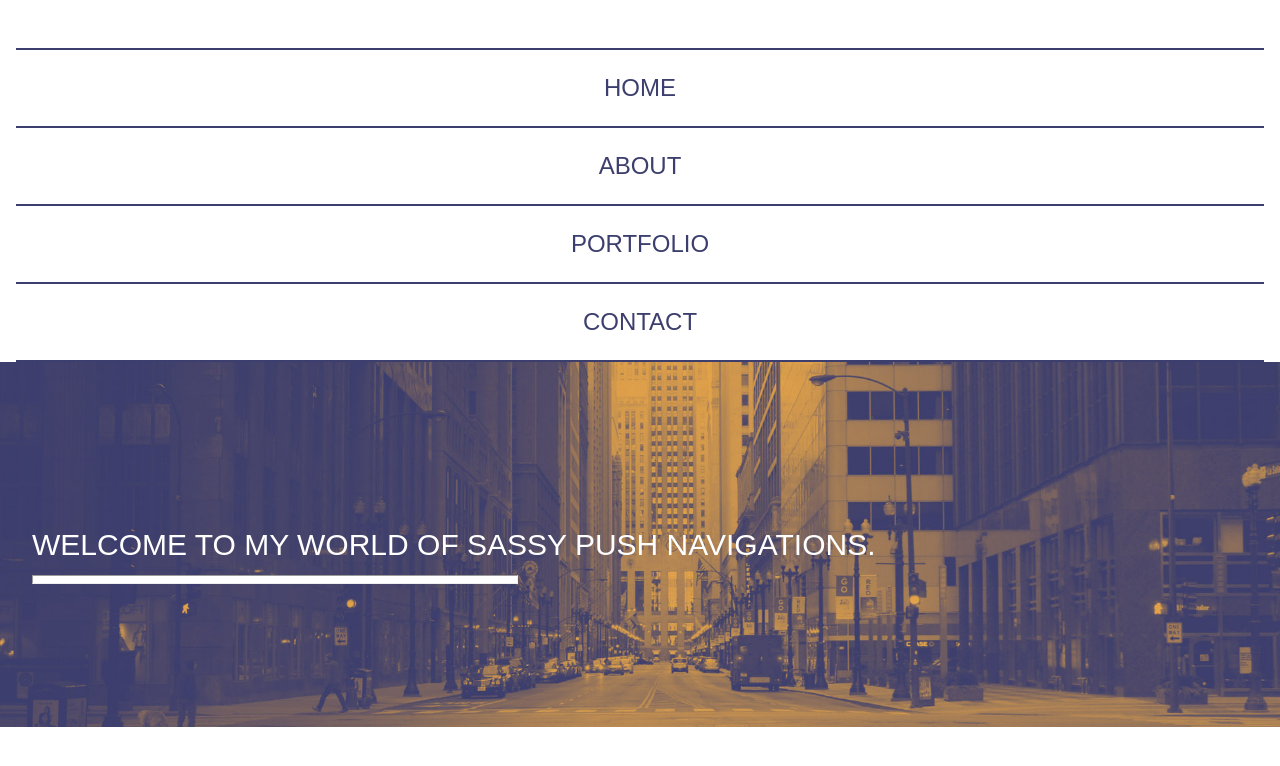
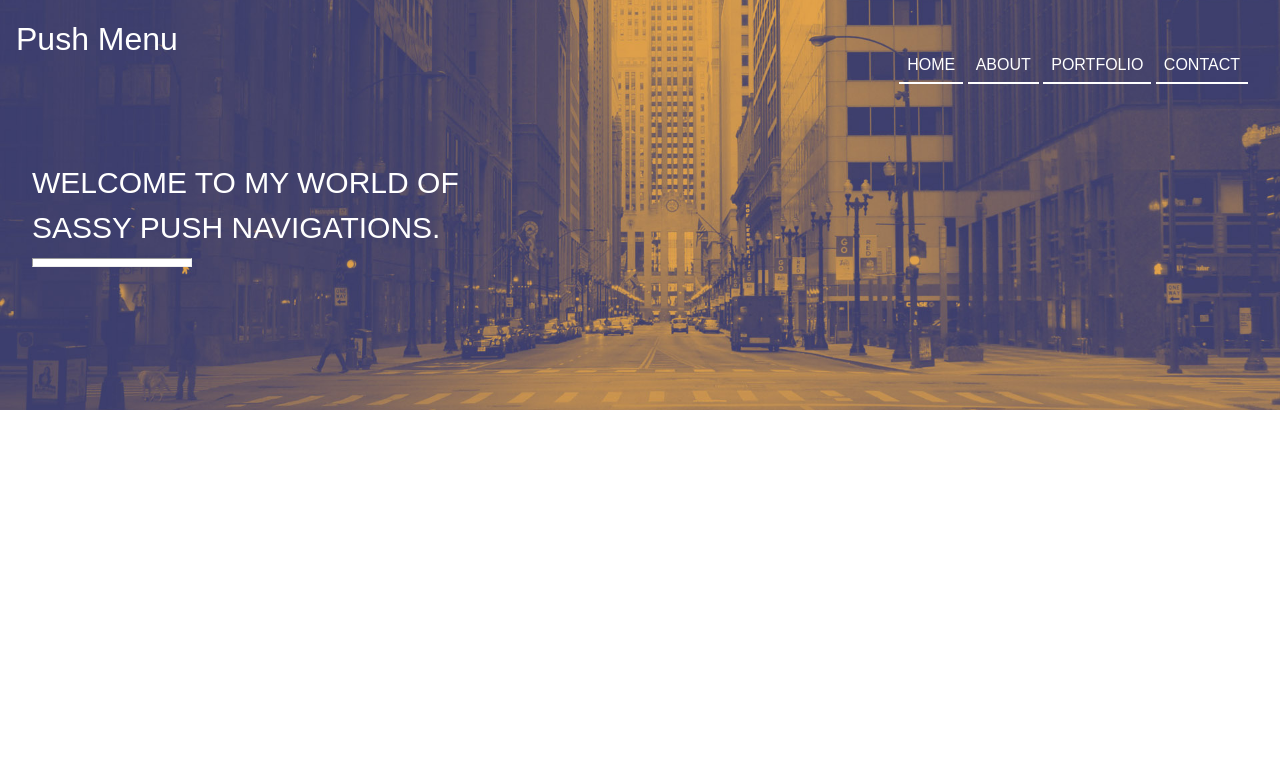
Before and after one commit to ImanGhader/dsn1686-nav-sass, a plain HTML site: page index.html in a window 1280 px wide. Drawn offline with nearby package versions, Linux system fonts and the light colour scheme.

Commit message:
fix(css): fix large screen navigation

```diff
--- a/scss/components/_main.scss
+++ b/scss/components/_main.scss
@@ -33,6 +33,7 @@ body{
   background-size: cover;
   padding: 10rem 2rem;
   p {
+    max-width: 28rem;
     position: relative;
     display: block;
     margin: 0;
@@ -49,6 +50,7 @@ body{
     color: #fff;
     background-color: #fff;
     width: 40%;
+    max-width: 10rem;
     float: left;
   }
 }
@@ -123,7 +125,10 @@ header {
   }
 }
 
-@media only screen and (max-width: 60em){
+@media only screen and (max-width: 60em){ /*960*/
+  .navigation {
+    color: $white;
+  }
   .site-wrapper {
     overflow: hidden;
     position: relative;
@@ -139,6 +144,7 @@ header {
 
     &[data-state="slide-open"] .sliding-canvas{
       transform:translateX(-100%);
+      position: absolute;
     }
 
     &[data-state="slide-open"]{
@@ -155,7 +161,6 @@ header {
     right: -100%;
     min-height: 600px;
   }
-
 } //@media
 
 @media only screen and (min-width: 60em){
@@ -163,9 +168,31 @@ header {
   .close-btn{
     display: none;
   }
+
+  .navigation {
+    display: inline-block;
+    position: absolute;
+    float: center;
+    color: $white;
+    ul {
+      position: fixed;
+      right: 2em;
+      li{
+        display: inline-block;
+        float: center;
+        &:first-child a{
+          border-top: none;
+        }
+        a{
+          @include nav-text($white, 1em, 0.5em, 200);
+          border-bottom: 2px solid $white;
+        }
+      }
+    }
+  }
 }
 
-body.noscript .slide-menu {
+body .noscript .slide-menu {
   position: static;
   right: auto;
 }
```
Also changed, not shown: css/style.css.
